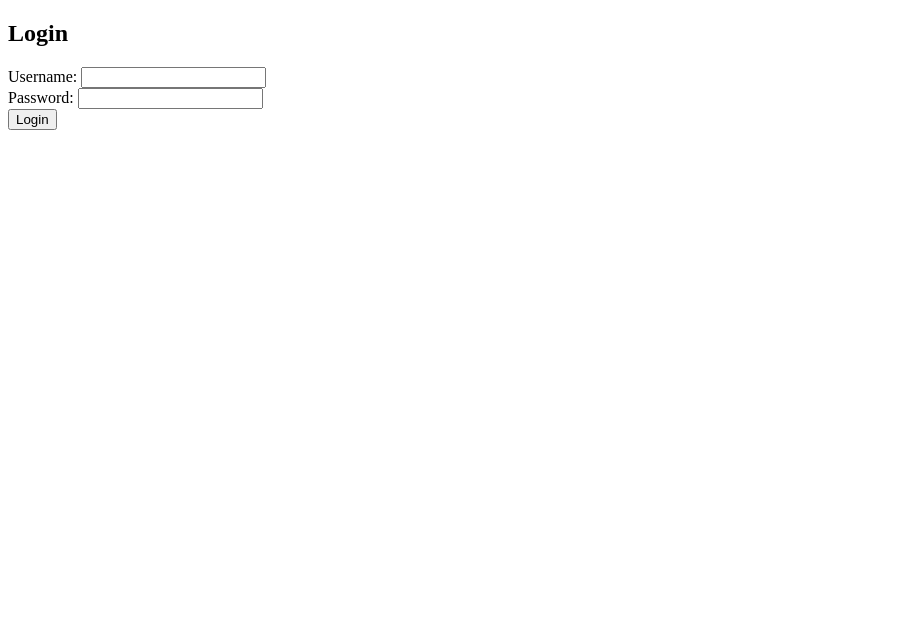
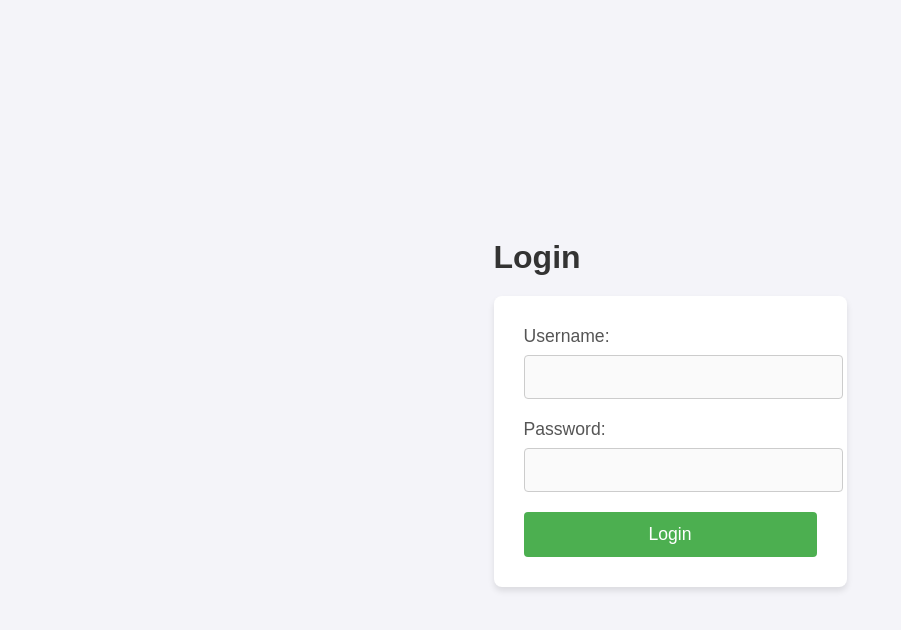
Before and after one commit to 7amza6662/index.html, a plain HTML site: page index.html in a window 1280 px wide. Shown: the whole page, without its empty margins (0-901 px from the left). Drawn offline with Linux system fonts and the light colour scheme.

Commit message:
Update index.html

```diff
--- a/index.html
+++ b/index.html
@@ -4,16 +4,85 @@
     <meta charset="UTF-8">
     <meta name="viewport" content="width=device-width, initial-scale=1.0">
     <title>Login Page</title>
+    <style>
+        body {
+            font-family: Arial, sans-serif;
+            background-color: #f4f4f9;
+            display: flex;
+            justify-content: center;
+            align-items: center;
+            height: 100vh;
+            margin: 0;
+        }
+
+        h2 {
+            color: #333;
+            font-size: 2em;
+            margin-bottom: 20px;
+        }
+
+        form {
+            background-color: #fff;
+            padding: 30px;
+            border-radius: 8px;
+            box-shadow: 0 4px 6px rgba(0, 0, 0, 0.1);
+            width: 100%;
+            max-width: 400px;
+        }
+
+        label {
+            font-size: 1.1em;
+            color: #555;
+            display: block;
+            margin-bottom: 8px;
+        }
+
+        input[type="text"], input[type="password"] {
+            width: 100%;
+            padding: 12px;
+            margin-bottom: 20px;
+            border: 1px solid #ccc;
+            border-radius: 4px;
+            font-size: 1em;
+            background-color: #fafafa;
+        }
+
+        input[type="text"]:focus, input[type="password"]:focus {
+            border-color: #5f9ea0;
+            outline: none;
+        }
+
+        button {
+            width: 100%;
+            padding: 12px;
+            background-color: #4CAF50;
+            color: white;
+            border: none;
+            border-radius: 4px;
+            font-size: 1.1em;
+            cursor: pointer;
+        }
+
+        button:hover {
+            background-color: #45a049;
+        }
+
+        button:active {
+            background-color: #387c3c;
+        }
+    </style>
 </head>
 <body>
+    <div>
         <h2>Login</h2>
         <form onsubmit="sendLogin(event)">
-        <label>Username:</label>
+            <label for="username">Username:</label>
             <input type="text" id="username" required><br>
-        <label>Password:</label>
+            <label for="password">Password:</label>
             <input type="password" id="password" required><br>
             <button type="submit">Login</button>
         </form>
+    </div>
 
     <script>
         function sendLogin(event) {
```
Lines whose indentation alone changed are shown as unchanged.
